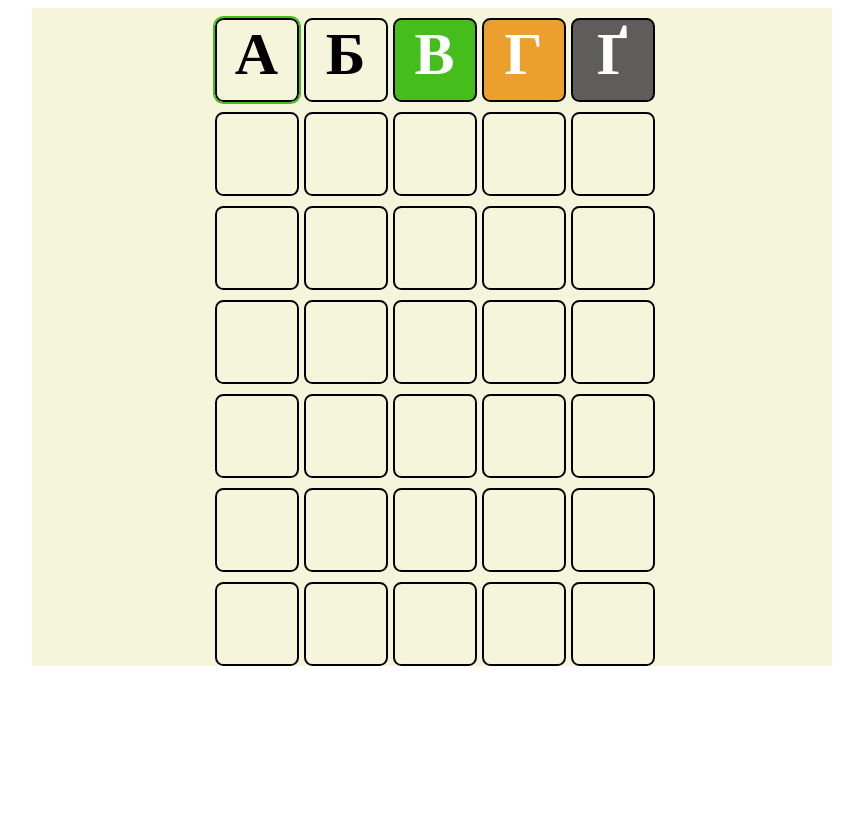
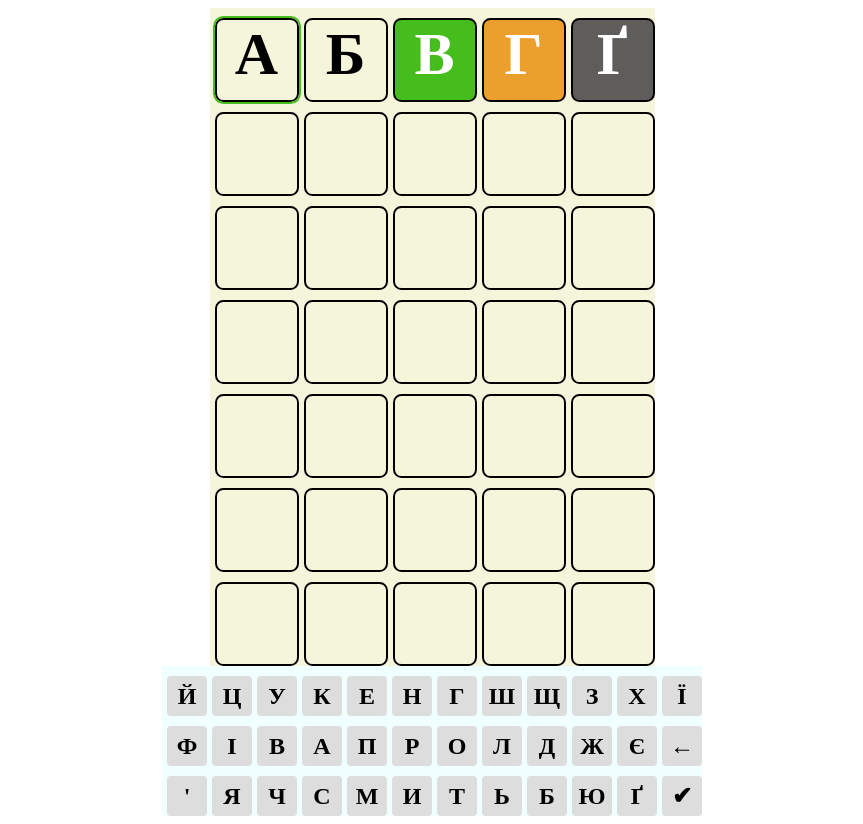
Before and after one commit to yur25/Wordle-UA, a website: page index.html in a window 1280 px wide. Shown: the whole page, without its empty margins (208-1071 px from the left). Before the commit the page ends 800 px from the top, so only its background shows below. Drawn offline with Linux system fonts and the light colour scheme; files that its build step writes are made by us from their sources.

Commit message:
Додав клавіатуру (поки не функціональна)

```diff
--- a/index.html
+++ b/index.html
@@ -16,7 +16,11 @@
             <div class="letter-box miss">ґ</div>
         </div>
     </div>
-
+    <div id="keyboard">
+        <div class="row" id="keyrow-0"></div>
+        <div class="row" id="keyrow-1"></div>
+        <div class="row" id="keyrow-2"></div>
+    </div>
     <script src="/dist/main.js"></script>
 </body>
 </html>
--- a/src/index.js
+++ b/src/index.js
@@ -19,5 +19,4 @@ for (let i = 0; i < rows; i++) { //генерація потрібної кіл
     row.appendChild(box);
   }
 
-  gamefield.appendChild(row);
-}
+  gamefield.appendChild(row);}
--- /dev/null
+++ b/src/keyboard.js
@@ -0,0 +1,53 @@
+const keyrowArray0 = ['й', 'ц', 'у', 'к', 'е', 'н', 'г', 'ш', 'щ', 'з', 'х', 'ї'];
+const keyrowArray1 = ['ф', 'і', 'в', 'а', 'п', 'р', 'о', 'л', 'д', 'ж', 'є', '←'];
+const keyrowArray2 = ["'",'я', 'ч', 'с', 'м', 'и', 'т', 'ь', 'б', 'ю', 'ґ', '✔'];
+
+
+
+normalKey = (key) => {
+    return () => console.log(key); // Тестова функція
+};
+eraseKey = () => {
+    console.log('Erase key pressed'); // Тестова функція
+};
+submitKey = () => {
+    console.log('Submit key pressed'); // Тестова функція
+};
+
+
+
+let keyrow0 = document.getElementById('keyrow-0');
+    keyrowArray0.forEach((value) => {
+        const keyElement = document.createElement('div');
+        keyElement.classList.add('keyboard-box');
+        keyElement.innerText = value;
+        keyElement.id = 'keybox-' + value;
+        keyrow0.appendChild(keyElement);
+        keyElement.addEventListener('click', normalKey(value));
+    });
+let keyrow1 = document.getElementById('keyrow-1');
+    keyrowArray1.forEach((value) => {
+        const keyElement = document.createElement('div');
+        keyElement.classList.add('keyboard-box');
+        keyElement.innerText = value;
+        keyElement.id = 'keybox-' + value;
+        keyrow1.appendChild(keyElement);
+        if (value === '←') {
+            keyElement.addEventListener('click', eraseKey);
+        } else {
+            keyElement.addEventListener('click', normalKey(value));
+        }
+    });
+let keyrow2 = document.getElementById('keyrow-2');
+    keyrowArray2.forEach((value) => {
+        const keyElement = document.createElement('div');
+        keyElement.classList.add('keyboard-box');
+        keyElement.innerText = value;
+        keyElement.id = 'keybox-' + value;
+        keyrow2.appendChild(keyElement);
+        if (value === '✔') {
+            keyElement.addEventListener('click', submitKey);
+        } else {
+            keyElement.addEventListener('click', normalKey(value));
+        }
+    });
--- a/src/styles.scss
+++ b/src/styles.scss
@@ -1,5 +1,9 @@
 body {
     background-color: #ffffff;
+    user-select: none;
+    display: flex;
+    flex-direction: column;
+    min-height: 100vh;
     //стандартний шрифт який зробити? бо той що зараз уродський троха
 }
 $match: #45bd1d;
@@ -7,12 +11,22 @@ $here: hsl(36, 83%, 55%);
 $miss: #5f5c5c; //кольори на 3 ситуації, можна буде міняти легко
 
 #gamefield {
-    margin: auto;
+    margin-left: auto;
+    margin-right: auto;
     max-width: 800px;
     display: flex;
     flex-direction: column;
     background-color: beige; //це чисто для тесту
     max-height: 800px;
+}
+#keyboard {
+    display: flex;
+    flex-direction: column;
+    margin-left: auto;
+    margin-right: auto;
+    margin-top: auto;
+    max-width: 800px;
+    background-color: azure; //це чисто для тесту
 }
 .row {
     display: flex;
@@ -50,3 +64,38 @@ $miss: #5f5c5c; //кольори на 3 ситуації, можна буде м
         color: #ffffff;
     }
 }
+.keyboard-box {
+    width: 40px;
+    height: 40px;
+    margin-left: 5px;
+    color:black;
+    font-size: 24px;
+    background-color: #DDD;
+    border-radius: 10%;
+    text-align: center;
+    align-content: center;
+    padding: auto;
+    text-transform: uppercase;
+    font-weight: bold;
+    filter: none;
+    &:hover{
+        filter: brightness(0.8);
+    }
+    &.match {
+        background-color: $match;
+        color: #ffffff;
+    }
+    &.here {
+        background-color: $here;
+        color: #ffffff;
+    }
+    &.miss {
+        background-color: $miss;
+        color: #ffffff;
+    }
+    &:active {
+        background-color: #000;
+        color: #ffffff;
+        filter: none;
+    }
+}
```
Also changed, not shown: dist/main.js, dist/styles.css.
